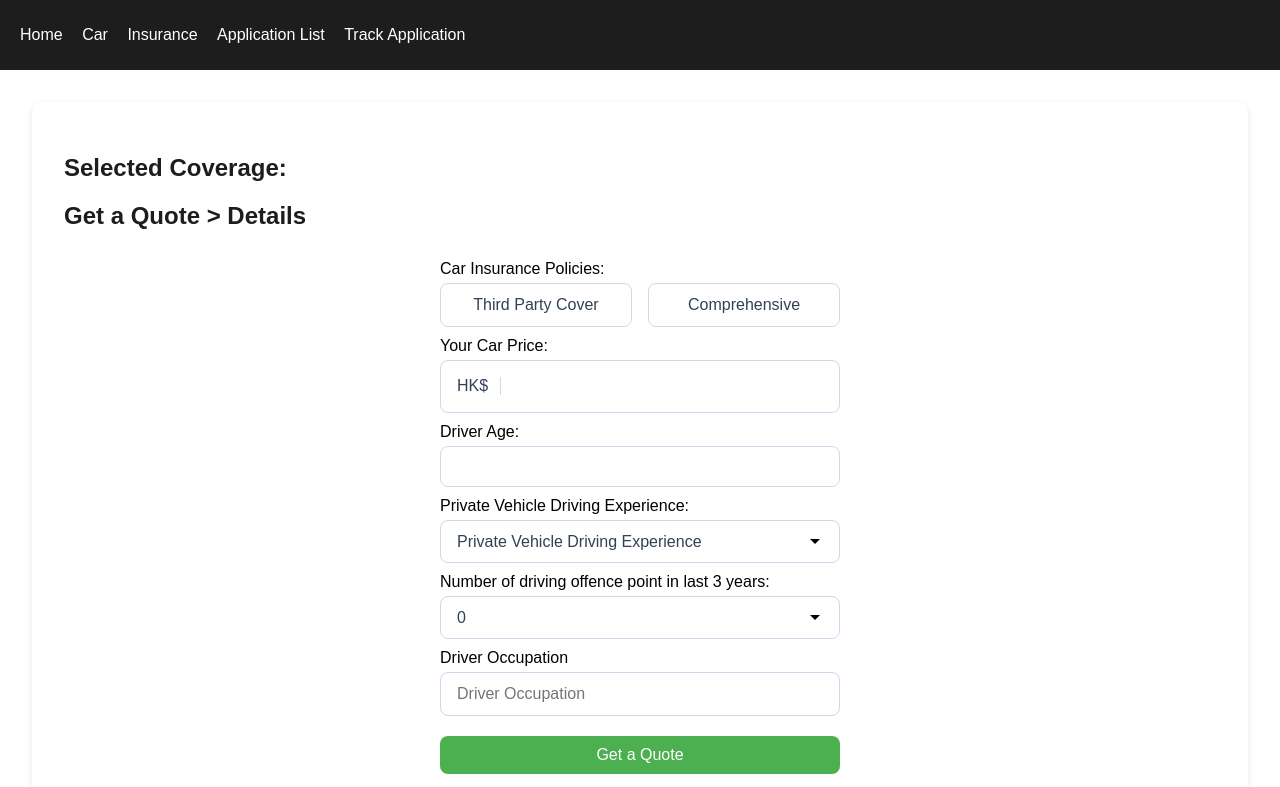
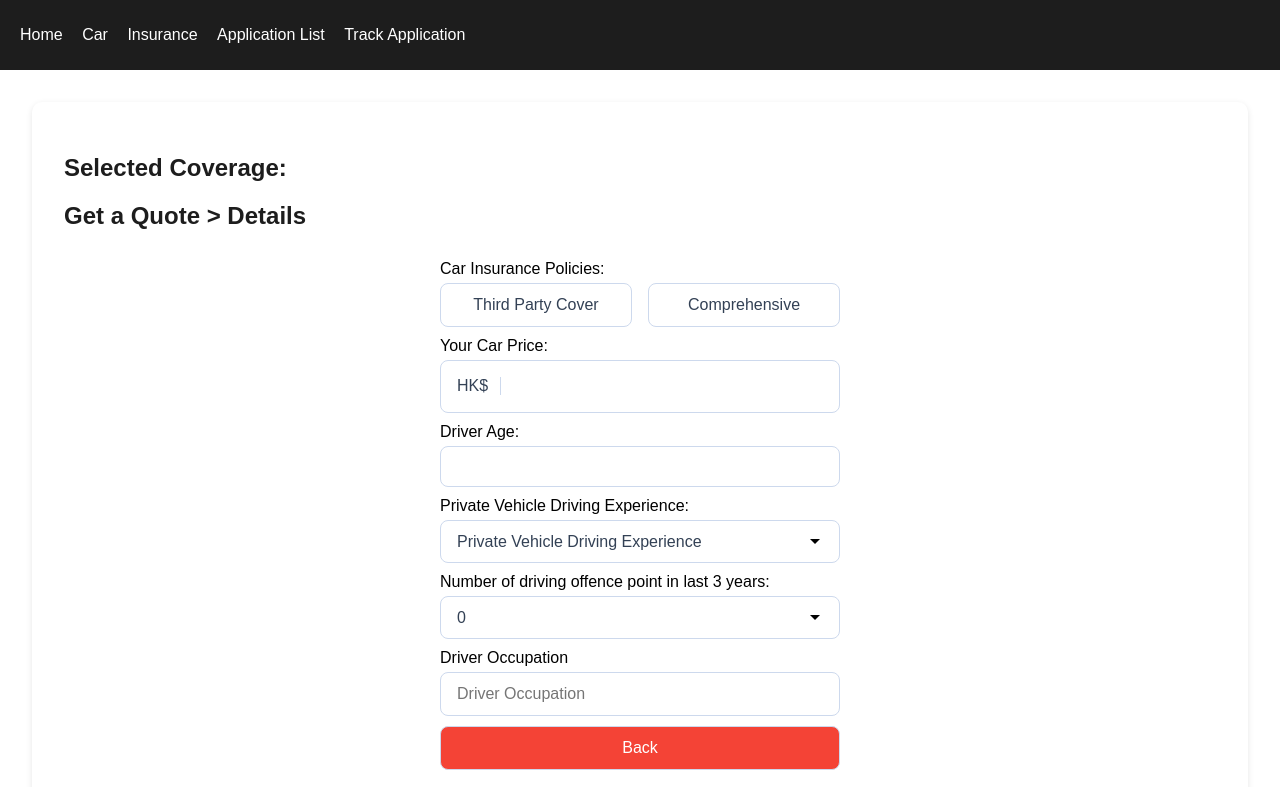
Before and after one commit to XRonaldXD/HCI-EA, a plain HTML site: page HCI EA Project/code/insurance/quote.html in a window 1280 px wide. Both pictures are taken after typing "Sample", "name@example.com", "Sample", "5" into the empty fields and a click on the button "Continue Quote". Shown: the top 787 px of the page. Drawn offline with nearby package versions, Linux system fonts and the light colour scheme.

Commit message:
modify get quote css and html add a back button

```diff
--- a/HCI EA Project/code/insurance/quote.css
+++ b/HCI EA Project/code/insurance/quote.css
@@ -64,6 +64,20 @@ input {
 #PoliciesBox button.active {
   background-color: #334155;
   color: #ffffff;
+}
+
+#Back {
+  margin-top: 10px;
+  background-color: #f44336;
+    /* Red */
+    color: white;
+    transition: background-color 0.3s ease;
+}
+
+#Back:hover{
+  background-color: #c62828;
+  /* Slightly darker red on hover */
+
 }
 
 #inputBox {
--- a/HCI EA Project/code/insurance/quote.html
+++ b/HCI EA Project/code/insurance/quote.html
@@ -132,7 +132,7 @@
               </div>
             </div>
           </div>
-
+          <button id="Back">Back</button>
           <button type="submit" class="submit">Get a Quote</button>
         </form>
 
--- a/HCI EA Project/code/insurance/quote.js
+++ b/HCI EA Project/code/insurance/quote.js
@@ -23,6 +23,13 @@ $(document).ready(function () {
   });
 
   $("#qutoeHeader").click(function () {
+    $("#qutoeHeader").html("Get a Quote");
+    $("#quoteDetailForm").hide();
+    $("#quoteResponse").hide();
+    $("#quoteForm").show();
+  })
+
+  $("#Back").click(function(){
     $("#qutoeHeader").html("Get a Quote");
     $("#quoteDetailForm").hide();
     $("#quoteResponse").hide();
```
